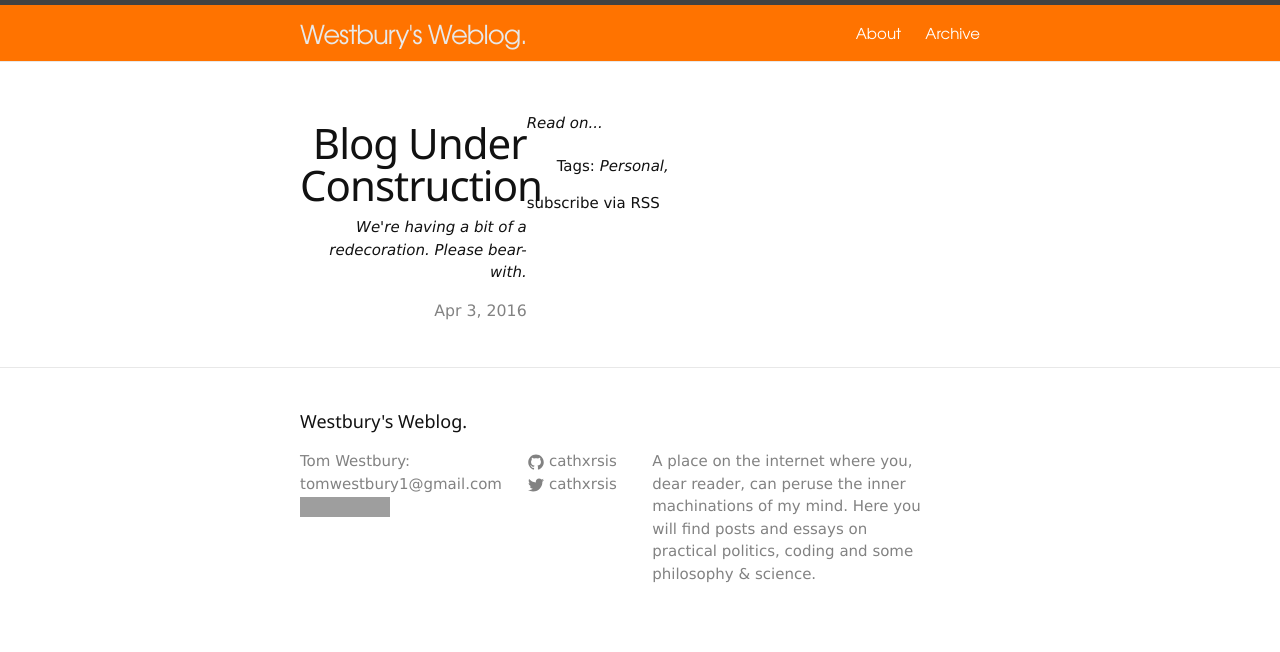
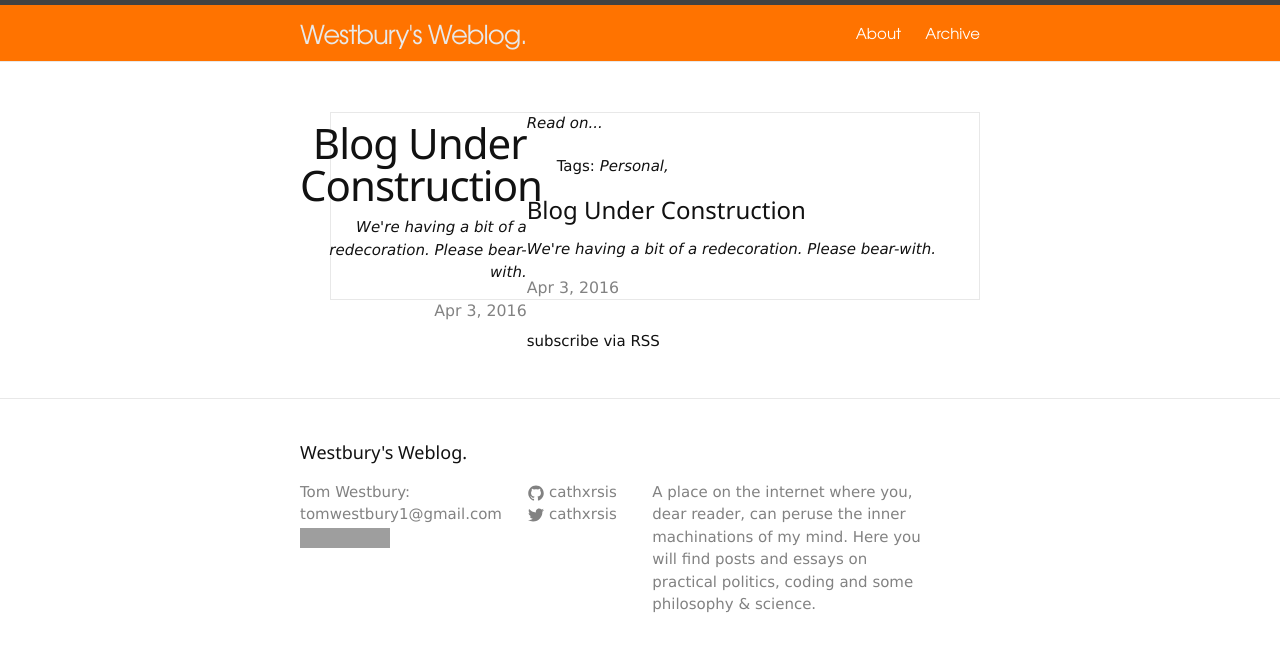
Before and after one commit to cathxrsis/cathxrsis.github.io, a Jekyll site: the page built from index.html, in a window 1280 px wide. Shown: the top 652 px of the page. Built offline with Jekyll 4.4.1, drawn with Linux system fonts in a browser that asks for light colours; comment, search, counter and statistics services are not loaded; grey boxes are pictures that could not be loaded.

Commit message:
minor additions before branching

```diff
--- /dev/null
+++ b/_posts/2015-09-28-an-apology.md
@@ -0,0 +1,9 @@
+---
+layout: post
+title: "Blog Under Construction"
+date: 2016-04-03
+description: We're having a bit of a redecoration. Please bear-with.
+tags:
+- Personal
+comments: false
+---
```
Also changed, not shown: about.md (+1 -1 lines).
